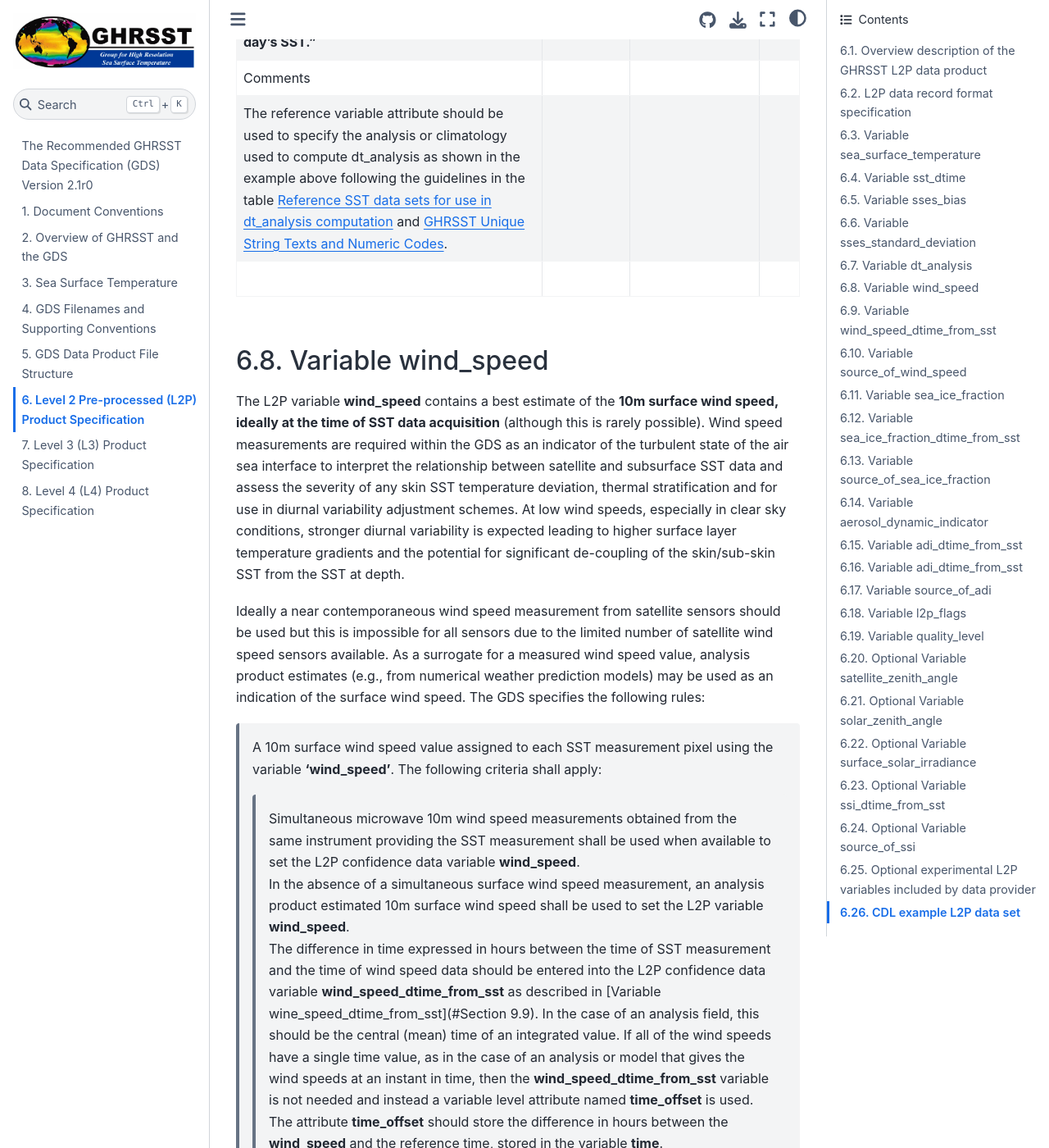
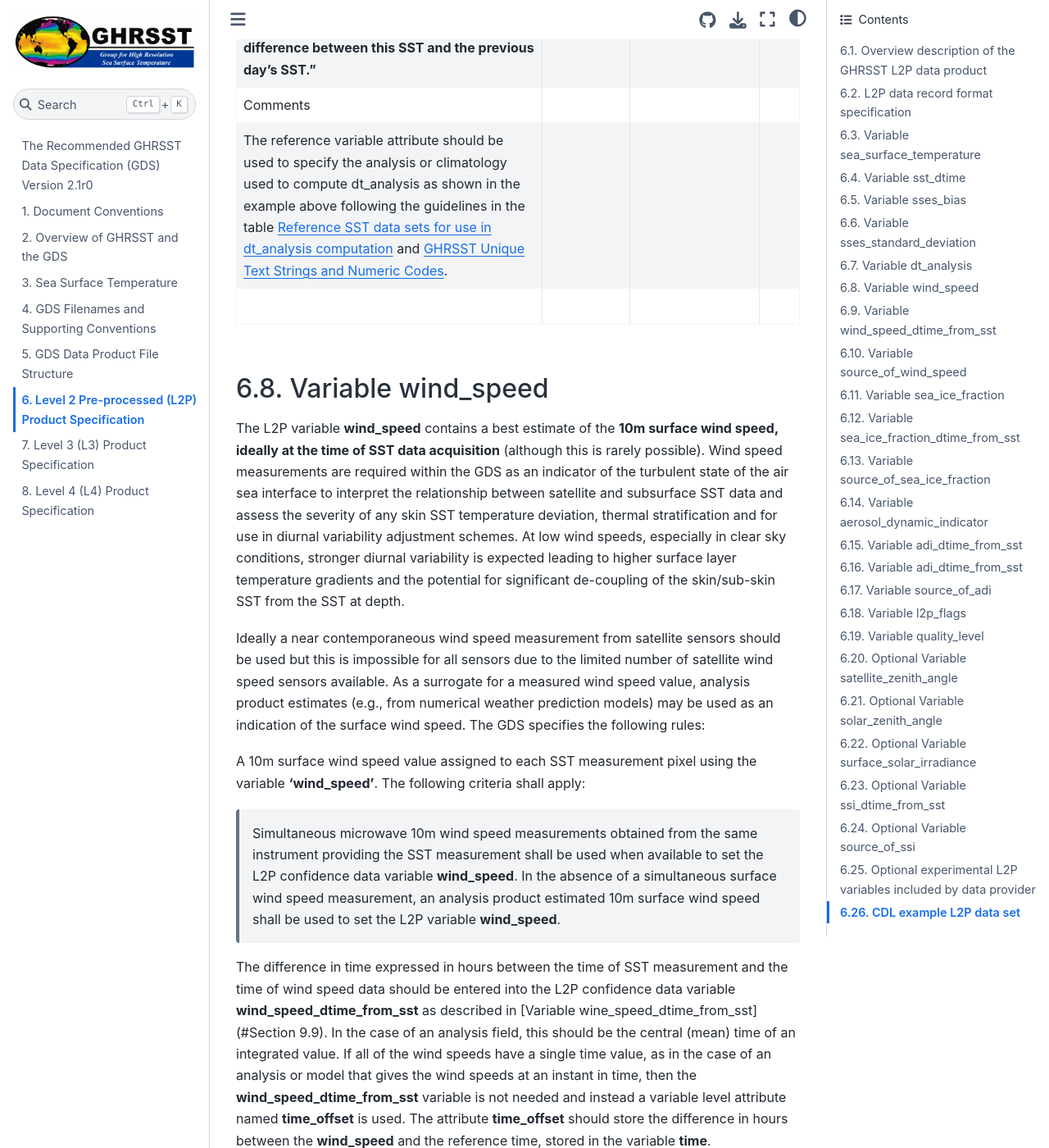
Before and after one commit to GHRSST/GDS, a Jupyter Book: the page built from l2p.md, in a window 1280 px wide and 1400 px high, scrolled down 20117 px. Shown: the whole window at 82% size. Built offline with Jupyter Book 1.0.4 settings and Sphinx 7.4.7 and the Sphinx Book theme 1.1.4, drawn with Linux system fonts in a browser that asks for light colours; some of the changed text lies outside the part shown.

Commit message:
Update l2p.md

```diff
--- a/l2p.md
+++ b/l2p.md
@@ -194,16 +194,17 @@
 
 The GDS-2.1 specifies the following:
 
-> **dt_analysis** shall be derived using:
+**dt_analysis** shall be derived using:
 
 <a id="equation9-1"></a>
-> #### dt_analysis equation
-> dt_analysis = SST<sub>input</sub> – L4<sub>SST</sub>
-<br>
+#### dt_analysis equation
+
+dt_analysis = SST<sub>input</sub> – L4<sub>SST</sub>
+
 > Where SST<sub>input</sub> is the input satellite L2 measurement and L4<sub>SST</sub> is a previous day analysis from a GHRSST L4 System selected by the data provider. If a previous analysis SSTfnd data file is not available for use in [dt_analysis equation](#equation9-1), then a mean reference SST or climatology should be used in its place as defined in the table, [Reference SST data sets for use in dt_analysis computation](#table9-8).
-<br>
+
 > The **dt_analysis** value shall be inserted into the **dt_analysis** field of the L2P product for the pixel in question as described in [CDL example description of dt_analysis variable](#table9-9)
-<br>
+
 
 <a id="table9-8"></a>
 #### Reference SST data sets for use in dt_analysis computation
@@ -222,7 +223,7 @@
 | Example CDL Description                                                                                                                                                                                                                                                                                                                                                                                                                                                                                                                                                                       |                          |                                                                                                                                                                    |      |
 |  **byte dt_analysis (time, nj, ni) ;   dt_analysis:long_name = "Deviation from last SST analysis" ;   dt_analysis:units = "kelvin" ;   dt_analysis:_FillValue = -128b ;   dt_analysis:add_offset = 0.0f ;   dt_analysis:scale_factor = 0.1f ;   dt_analysis:valid_range = -127b, 127b ;   dt_analysis:coverage_content_type = "auxiliaryInformation" ;   dt_analysis:coordinates = "lon lat" ;   dt_analysis:grid_mapping = "polar_stereographic" ;   dt_analysis:reference = "UKMO-L4HRfnd-GLOB-OSTIA" ;   dt_analysis:comment = “The difference between this SST and the previous day’s SST.”** |                          |                                                                                                                                                                    |      |
 | Comments                                                                                                                                                                                                                                                                                                                                                                                                                                                                                                                                                                                      |                          |                                                                                                                                                                    |      |
-| The reference variable attribute should be used to specify the analysis or climatology used to compute dt_analysis as shown in the example above following the guidelines in the table [Reference SST data sets for use in dt_analysis computation](#table9-8) and [GHRSST Unique String Texts and Numeric Codes](#section7.9).                                                                                                                                                                                                                                                                                                                                                                                                           |                          |                                                                                                                                                                    |      |
+| The reference variable attribute should be used to specify the analysis or climatology used to compute dt_analysis as shown in the example above following the guidelines in the table [Reference SST data sets for use in dt_analysis computation](#table9-8) and [GHRSST Unique Text Strings and Numeric Codes](#section7.9).                                                                                                                                                                                                                                                                                                                                                                                                           |                          |                                                                                                                                                                    |      |
 <br>
 
 <a id="section9.8"></a>
@@ -231,21 +232,20 @@
 The L2P variable **wind_speed** contains a best estimate of the **10m surface wind speed, ideally at the time of SST data acquisition** (although this is rarely possible). Wind speed measurements are required within the GDS as an indicator of the turbulent state of the air sea interface to interpret the relationship between satellite and subsurface SST data and assess the severity of any skin SST temperature deviation, thermal stratification and for use in diurnal variability adjustment schemes. At low wind speeds, especially in clear sky conditions, stronger diurnal variability is expected leading to higher surface layer temperature gradients and the potential for significant de-coupling of the skin/sub-skin SST from the SST at depth.
 
 Ideally a near contemporaneous wind speed measurement from satellite sensors should be used but this is impossible for all sensors due to the limited number of satellite wind speed sensors available. As a surrogate for a measured wind speed value, analysis product estimates (e.g., from numerical weather prediction models) may be used as an indication of the surface wind speed. The GDS specifies the following rules:
-<br>
-> A 10m surface wind speed value assigned to each SST measurement pixel using the variable **‘wind_speed’**. The following criteria shall apply:
-<br>
->> Simultaneous microwave 10m wind speed measurements obtained from the same instrument providing the SST measurement shall be used when available to set the L2P confidence data variable **wind_speed**.
-<br>
->> In the absence of a simultaneous surface wind speed measurement, an analysis product estimated 10m surface wind speed shall be used to set the L2P variable **wind_speed**.
-<br>
-> The difference in time expressed in hours between the time of SST measurement and the time of wind speed data should be entered into the L2P confidence data variable **wind_speed_dtime_from_sst** as described in [Variable wine_speed_dtime_from_sst](#Section 9.9). In the case of an analysis field, this should be the central (mean) time of an integrated value. If all of the wind speeds have a single time value, as in the case of an analysis or model that gives the wind speeds at an instant in time, then the **wind_speed_dtime_from_sst** variable is not needed and instead a variable level attribute named **time_offset** is used. The attribute **time_offset** should store the difference in hours between the **wind_speed** and the reference time, stored in the variable **time**.
-<br>
-> If a single source of data is used in the L2P variable **wind_speed**, the L2P variable **source_of_wind_speed** is not required and the **wind_speed:source** attribute value is sufficient. In that case, it shall be a single source text string defined by the data provider using the text string naming best practice given in [GHRSST Unique Text Strings and Numeric Codes](#section7.9).
-<br>
-> If multiple sources of data are used, source information should be indicated in the L2P variable **source_of_wind_speed** as defined by the data provider and as described in detail in [Variable source_of_wind_speed](#Section 9.10), and the **wind_speed:source** attribute shall have the value **"source_of_wind_speed"**. In addition, the units of all sources used in the file shall be identical.
-<br>
-> The GDS L2P variable **wind_speed** shall be included in GDS-2.1 L2P products with the format requirements shown in the table, [CDL example description of wind_speed variable](#table9-9).
-<br>
+
+A 10m surface wind speed value assigned to each SST measurement pixel using the variable **‘wind_speed’**. The following criteria shall apply:
+
+> Simultaneous microwave 10m wind speed measurements obtained from the same instrument providing the SST measurement shall be used when available to set the L2P confidence data variable **wind_speed**.
+> In the absence of a simultaneous surface wind speed measurement, an analysis product estimated 10m surface wind speed shall be used to set the L2P variable **wind_speed**.
+
+The difference in time expressed in hours between the time of SST measurement and the time of wind speed data should be entered into the L2P confidence data variable **wind_speed_dtime_from_sst** as described in [Variable wine_speed_dtime_from_sst](#Section 9.9). In the case of an analysis field, this should be the central (mean) time of an integrated value. If all of the wind speeds have a single time value, as in the case of an analysis or model that gives the wind speeds at an instant in time, then the **wind_speed_dtime_from_sst** variable is not needed and instead a variable level attribute named **time_offset** is used. The attribute **time_offset** should store the difference in hours between the **wind_speed** and the reference time, stored in the variable **time**.
+
+If a single source of data is used in the L2P variable **wind_speed**, the L2P variable **source_of_wind_speed** is not required and the **wind_speed:source** attribute value is sufficient. In that case, it shall be a single source text string defined by the data provider using the text string naming best practice given in [GHRSST Unique Text Strings and Numeric Codes](#section7.9).
+
+If multiple sources of data are used, source information should be indicated in the L2P variable **source_of_wind_speed** as defined by the data provider and as described in detail in [Variable source_of_wind_speed](#Section 9.10), and the **wind_speed:source** attribute shall have the value **"source_of_wind_speed"**. In addition, the units of all sources used in the file shall be identical.
+
+The GDS L2P variable **wind_speed** shall be included in GDS-2.1 L2P products with the format requirements shown in the table, [CDL example description of wind_speed variable](#table9-9).
+
 <a id="table9-9"></a>
 #### CDL example description of wind_speed variable
 | Storage type definition                                                                                                                                                                                                                                                                                                                                                                                                                                                                                                                                                                                                                                                                              | Variable name definition | Description                                                                | Unit  |
@@ -297,23 +297,22 @@
 ## Variable sea_ice_fraction
 Some SST data are contaminated in part or wholly by sea ice and the L2P variable **sea_ice_fraction** is used to quantify the fraction of an area contaminated with sea ice. Some input SST data streams provide a flag to indicate that the SST measurement is contaminated by sea ice (e.g., AMSR-E). The GDS-2.1 specifies the following rules:
 
-> If an input data set pixel fractional sea ice estimate exists, this should be used to in the L2P variable **sea_ice_fraction** as described in the table, [CDL example description of source_of_wind_speed variable](#table9-12).
-<br>
+If an input data set pixel fractional sea ice estimate exists, this should be used to in the L2P variable **sea_ice_fraction** as described in the table, [CDL example description of source_of_wind_speed variable](#table9-12).
 > Best practice suggests that one should approach the issue in the following way. If an input data set pixel sea ice flag does not exist, and the pixel is located in or close to a region that may be ice contaminated, a reference sea ice data set defined should be used to determine the value of the L2P confidence flag **sea_ice_fraction**.
-<br>
-> If an input data set pixel sea ice **flag** exists (i.e. indicating sea ice but not the fractional amount of coverage), this should be used to set the L2P variable **sea_ice_fraction** to 1.
-<br>
-> If the SST input data set includes a sea ice flag in the data stream, bit 3 of the L2P confidence data variable **l2p_flag** should be set for this pixel as described in [Variable l2p_flags](#section9.17).
-<br>
-> The difference in time expressed in hours between the time of SST measurement and the time of sea ice fraction measurement should be entered into the L2P variable **sea_ice_fraction_dtime_from_sst** as described in [Variable sea_ice_fraction_dtime_from_sst](#section9.12). In the case of an analysis field, this should be the central (mean) time of an integrated value. If all of the ice observations have a single time value, as in the case of an analysis or model that gives the sea ice values at an instant in time, then the **sea_ice_fraction_dtime_from_sst** variable is not needed and instead a variable level attribute named **time_offset** is used. The attribute **time_offset** should store the difference in hours between the **sea_ice_fraction** and the reference time, stored in the variable **time**.
-<br>
-> If a single source of data is used in the L2P variable **sea_ice_fraction**, the L2P variable **source_of_sea_ice_fraction** is not required and instead the **sea_ice_fraction:source** attribute value is sufficient. It shall be a single source text string defined by the data provider using the text string naming best practice given in [GHRSST Unique Text Strings and Numeric Codes](#Section7.9).
-<br>
-> If multiple sources of data are used, source information should be indicated in the L2P variable **source_of_sea_ice_fraction** as defined by the data provider and as described in detail in [Variable source_of_sea_ice_fraction](#Section9.13), and the **sea_ice_fraction:source** attribute shall have the value **"source_of_sea_ice_fraction"**. In addition, the units of all sources used in the file shall be identical.
-<br>
-> The variable attribute **sea_ice_fraction:sea_ice_treatment** shall specify how the sea ice information has been treated by the data provider. Valid options are: "Use unmodified (one source)”, “use unmodified (multiple ice sources)”, or “modified using onboard sensors"
-<br>
-> The variable **sea_ice_fraction** will be included with the format requirements shown in [CDL example description of sea_ice_fraction variable](#table9-13).
+
+If an input data set pixel sea ice **flag** exists (i.e. indicating sea ice but not the fractional amount of coverage), this should be used to set the L2P variable **sea_ice_fraction** to 1.
+
+If the SST input data set includes a sea ice flag in the data stream, bit 3 of the L2P confidence data variable **l2p_flag** should be set for this pixel as described in [Variable l2p_flags](#section9.17).
+
+The difference in time expressed in hours between the time of SST measurement and the time of sea ice fraction measurement should be entered into the L2P variable **sea_ice_fraction_dtime_from_sst** as described in [Variable sea_ice_fraction_dtime_from_sst](#section9.12). In the case of an analysis field, this should be the central (mean) time of an integrated value. If all of the ice observations have a single time value, as in the case of an analysis or model that gives the sea ice values at an instant in time, then the **sea_ice_fraction_dtime_from_sst** variable is not needed and instead a variable level attribute named **time_offset** is used. The attribute **time_offset** should store the difference in hours between the **sea_ice_fraction** and the reference time, stored in the variable **time**.
+
+If a single source of data is used in the L2P variable **sea_ice_fraction**, the L2P variable **source_of_sea_ice_fraction** is not required and instead the **sea_ice_fraction:source** attribute value is sufficient. It shall be a single source text string defined by the data provider using the text string naming best practice given in [GHRSST Unique Text Strings and Numeric Codes](#Section7.9).
+
+If multiple sources of data are used, source information should be indicated in the L2P variable **source_of_sea_ice_fraction** as defined by the data provider and as described in detail in [Variable source_of_sea_ice_fraction](#Section9.13), and the **sea_ice_fraction:source** attribute shall have the value **"source_of_sea_ice_fraction"**. In addition, the units of all sources used in the file shall be identical.
+
+The variable attribute **sea_ice_fraction:sea_ice_treatment** shall specify how the sea ice information has been treated by the data provider. Valid options are: "Use unmodified (one source)”, “use unmodified (multiple ice sources)”, or “modified using onboard sensors"
+
+The variable **sea_ice_fraction** will be included with the format requirements shown in [CDL example description of sea_ice_fraction variable](#table9-13).
 
 <a id="table9-13"></a>
 
@@ -378,7 +377,7 @@
 
 > An aerosol indicator (e.g., derived from satellite measurements or models) value is assigned to the L2P variable ‘**aerosol_dynamic_indicator**’ for each corresponding infrared retrieved SST measurement pixel using data chosen by the data provider to indicate aerosol contamination. The aerosol indicator data nearest in space and time to the input pixel SST value should be used.
 > In the case of microwave SST measurements there is no requirement to include the **aerosol_dynamic_indicator** L2P variable as MW SST retrievals are not affected by atmospheric aerosols. However, MW SST data providers may include **aerosol_dynamic_indicator** in an L2P product.
-> If a single source of data is used in the L2P variable **aerosol_dynamic_indicator**, the L2P variable source_of_adi is not required and instead the **aerosol_dynamic_indicator**:source attribute value is sufficient. It shall be a single source text string defined by the data provider using the text string naming best practice given in [GHRSST Unique String Texts and Numeric Codes](#Section7.9). If all the times have the same value, then using an attribute **aerosol_dynamic_indicator:time_offset** is sufficient and the variable **adi_dtime_from_sst** is not required.
+> If a single source of data is used in the L2P variable **aerosol_dynamic_indicator**, the L2P variable source_of_adi is not required and instead the **aerosol_dynamic_indicator**:source attribute value is sufficient. It shall be a single source text string defined by the data provider using the text string naming best practice given in [GHRSST Unique Text Strings and Numeric Codes](#Section7.9). If all the times have the same value, then using an attribute **aerosol_dynamic_indicator:time_offset** is sufficient and the variable **adi_dtime_from_sst** is not required.
 > If multiple sources of ADI information are used then, the **aerosol_dynamic_indicator**:source attribute shall have the value "**source_of_adi**". In addition, the units of all sources used in the file shall be identical.
 > The difference in time expressed in hours between the time of SST measurement and the time of aerosol indicator data should be entered into the L2P variable **adi_dtime_from_sst** as described in [Variable adi_dtime_from_sst] (#Section9.15). In the case of an analysis field, this should be the central (mean) time of an integrated value.
 > If the variable ‘**aerosol_dynamic_indicator**’ is provided in an L2P product, it shall be included with the format requirements shown in the table [CDL example description of aerosol_dynamic_indicator variable](#table9-16).
@@ -441,7 +440,7 @@
 The source of data used to set the L2P ancillary data variable **aerosol_dynamic_indicator** shall be indicated in the L2P variable **source_of_adi** when more than one source of SSI data is used in the L2P product. When only one source is used, this variable is not needed and the appropriate text string indicating the source is placed in the sources attribute of the **aerosol_dynamic_indicator** variable. For multiple sources, the GDS-2.1 requires the following:
 
 > The variable in question should contain an attribute called **flag_meanings** and another one called **flag_values**. The **flag_values** attribute shall contain a comma-separated list of the numeric codes for the sources of data used whose order matches the comma-separated text strings in the **flag_meanings** attribute.
-> These text strings and numeric codes do not need to be unique across different data sets or even ancillary variables, but must be consistent within a given variable and clearly specified within each netCDF variable and its attributes. A best practice for naming the text strings in provided in [GHRSST Unique String Texts and Numeric Codes](#Section7.9).
+> These text strings and numeric codes do not need to be unique across different data sets or even ancillary variables, but must be consistent within a given variable and clearly specified within each netCDF variable and its attributes. A best practice for naming the text strings in provided in [GHRSST Unique Text Strings and Numeric Codes](#Section7.9).
 > The variable ‘**source_of_adi**’ shall conform to the with the format requirements shown in the table [CDL example description of source_of_adi variable](#table9-18).
 
 <a id="table9-18"></a>
```
